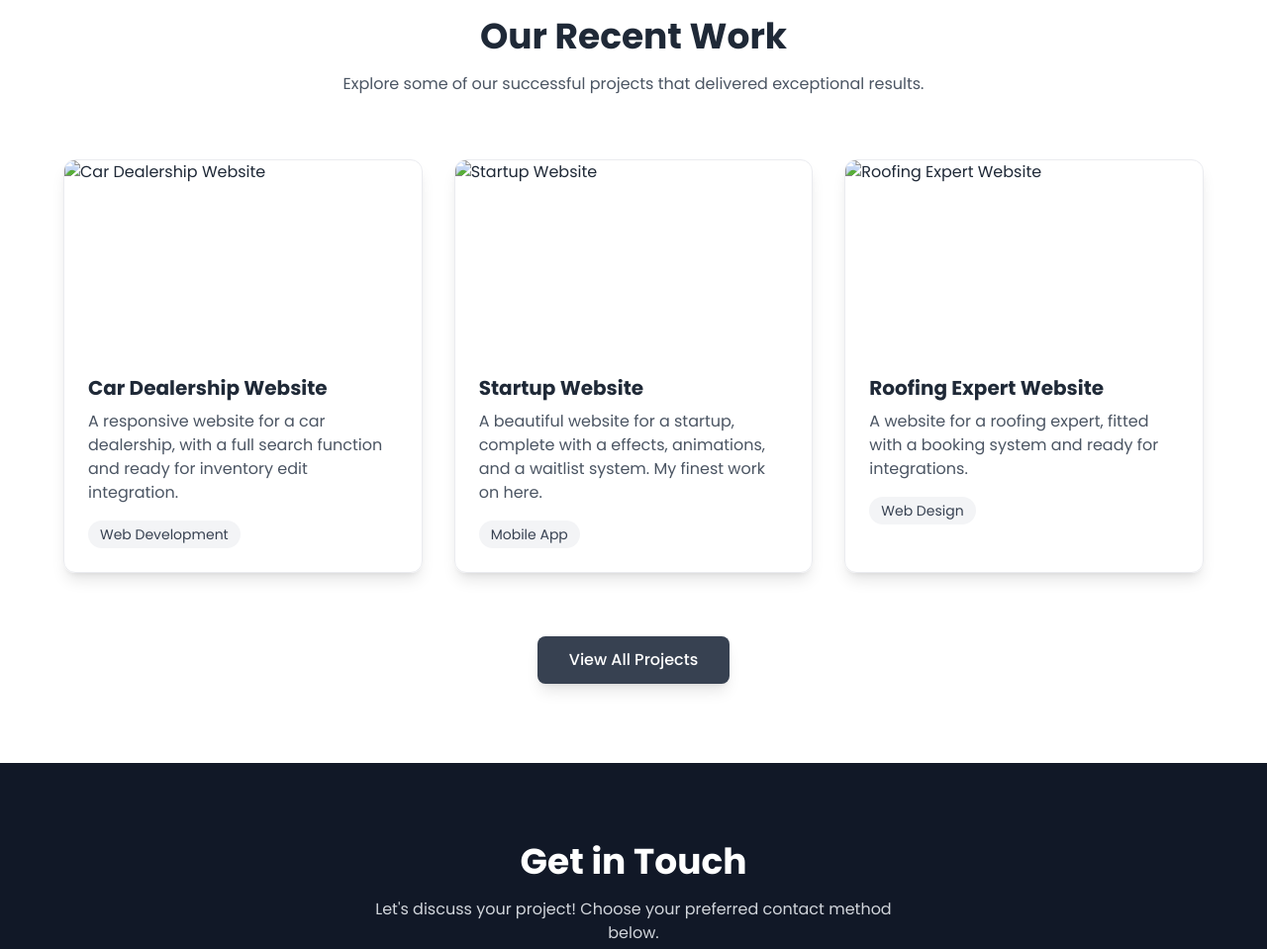
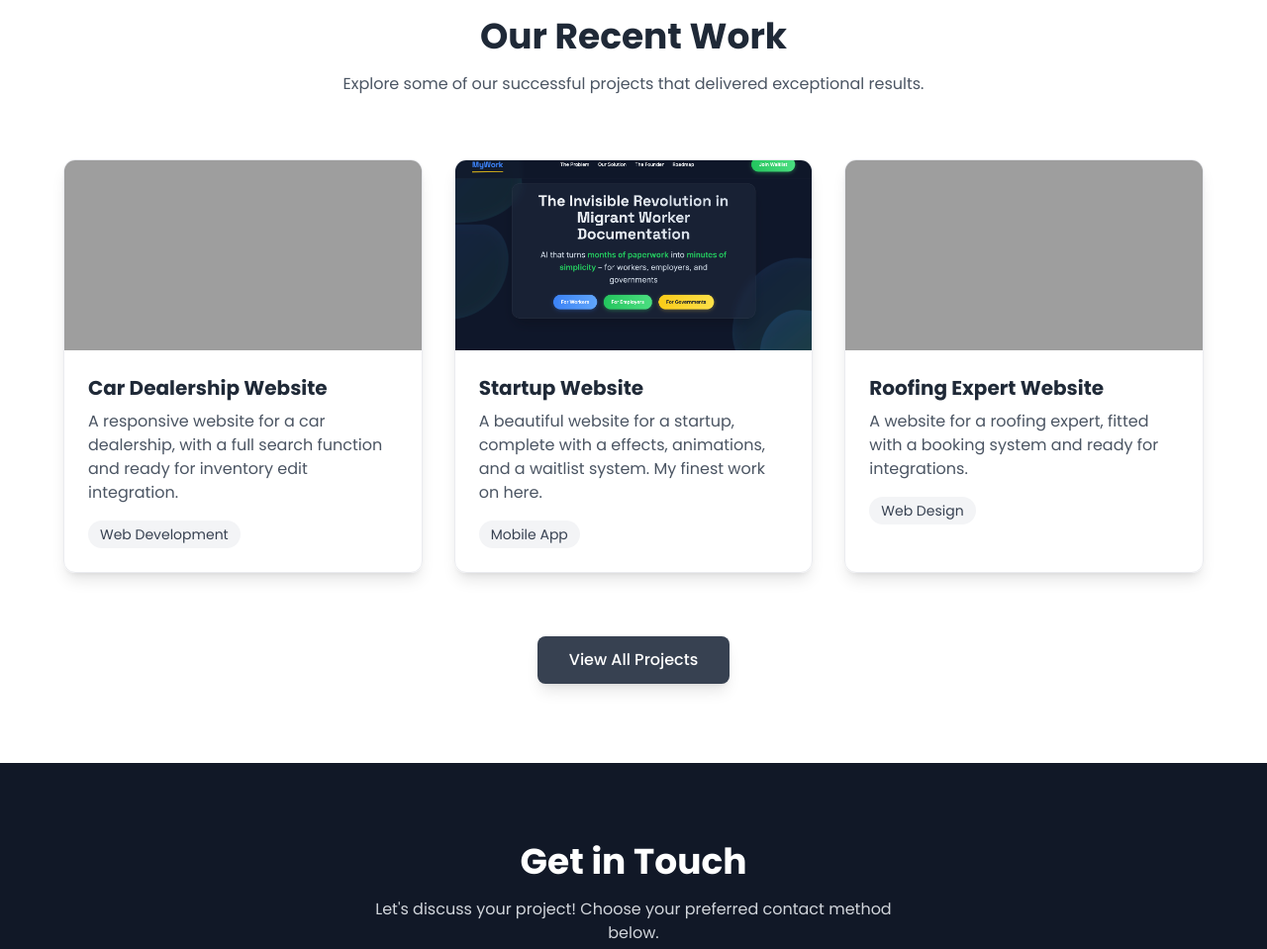
Before and after one commit to khazanahdigital/khazanahdigital, a plain HTML site: page index.html in a window 1280 px wide. Shown: the part 1725-2684 px from the top of the page at 99% size. Drawn offline with nearby package versions, Linux system fonts and the light colour scheme; the site is published under a folder, as on GitHub Pages, so addresses that start at the root find nothing.

Commit message:
Update index.html

```diff
--- a/index.html
+++ b/index.html
@@ -320,7 +320,7 @@
             <div class="grid grid-cols-1 md:grid-cols-2 lg:grid-cols-3 gap-8 max-w-6xl mx-auto">
                 <!-- Project 1 -->
                 <div class="project-card rounded-xl overflow-hidden shadow-lg transition-transform hover:-translate-y-2">
-                    <img src="/images/dealership.png"
+                    <img src="images/dealership.png"
                          alt="Car Dealership Website" class="w-full h-48 object-cover">
                     <div class="p-6">
                         <h3 class="text-xl font-bold mb-2">Car Dealership Website</h3>
@@ -333,7 +333,7 @@
 
                 <!-- Project 2 -->
                 <div class="project-card rounded-xl overflow-hidden shadow-lg transition-transform hover:-translate-y-2">
-                    <img src="/images/startup.png"
+                    <img src="images/startup.png"
                          alt="Startup Website" class="w-full h-48 object-cover">
                     <div class="p-6">
                         <h3 class="text-xl font-bold mb-2">Startup Website</h3>
@@ -346,7 +346,7 @@
 
                 <!-- Project 3 -->
                 <div class="project-card rounded-xl overflow-hidden shadow-lg transition-transform hover:-translate-y-2">
-                    <img src="/images/roofing.png"
+                    <img src="images/roofing.png"
                          alt="Roofing Expert Website" class="w-full h-48 object-cover">
                     <div class="p-6">
                         <h3 class="text-xl font-bold mb-2">Roofing Expert Website</h3>
```
